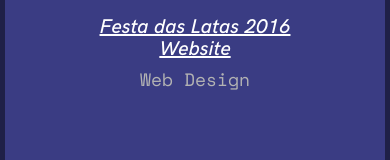
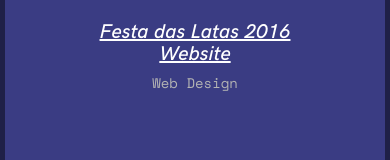
Before and after one commit to joaornmarques/joaomarques-website-v1, a plain HTML site: page index.html in a window 390 px wide. Shown: the part 636-796 px from the top of the page. Drawn offline with nearby package versions, Linux system fonts and the light colour scheme.

Commit message:
h3 title resize

```diff
--- a/style/main.css
+++ b/style/main.css
@@ -481,7 +481,7 @@ section {
     }
 
     h3{
-        font-size: 18px;
+        font-size: 16px;
     }
 }
 
@@ -501,7 +501,7 @@ section {
     }
 
     h3{
-        font-size: 18px;
+        font-size: 14px;
     }
 
 
```
